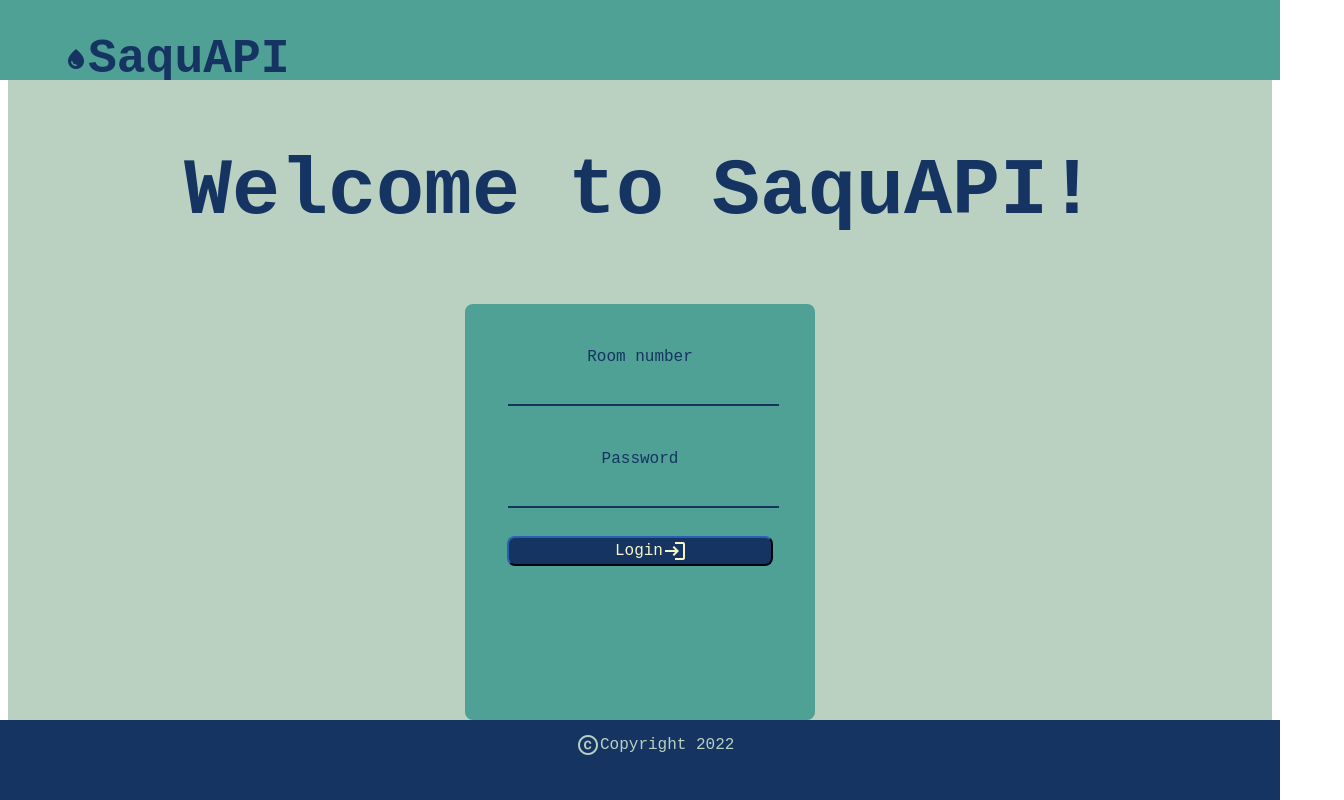
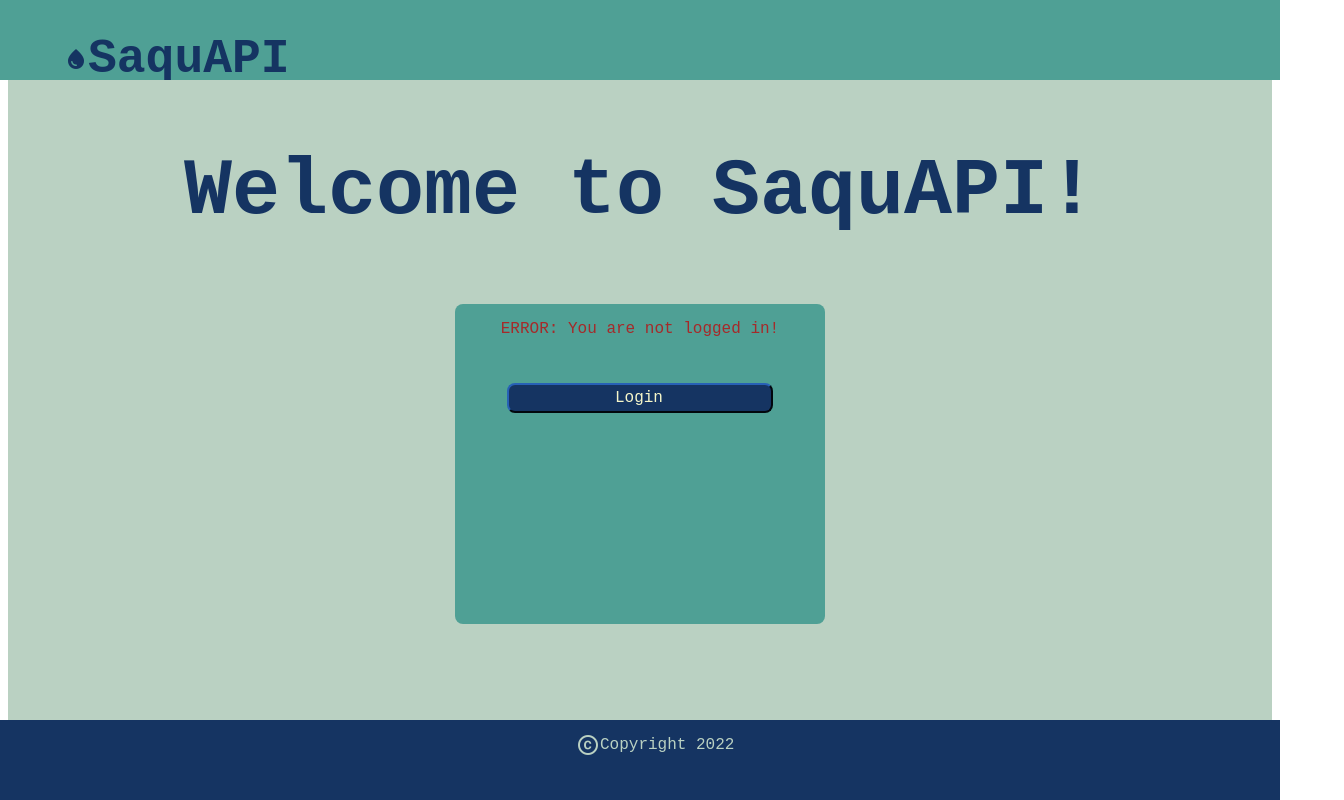
Before and after one commit to napsugarinf/SaquAPI_FrontEnd, an Angular app: page /error in a window 1280 px wide. Shown: the whole page, 1344 px wide, since content can reach past the window. Built offline with nearby package versions, Linux system fonts and the light colour scheme.

Commit message:
update admindashboard and add error component

```diff
--- a/src/app/admindashboard/admindashboard.component.html
+++ b/src/app/admindashboard/admindashboard.component.html
@@ -10,6 +10,12 @@
             </span>
         </div>
         <div class="changePassword_div">
+            <button id="changePassword_btn" (click)="logoutClickHandler()">
+                <span>
+                    <p style="margin-left: 20%;">Logout</p>
+                    <i class="material-icons">logout</i>
+                </span>
+              </button>
             <button id="changePassword_btn" (click)="changePasswordClickHandler()" >
                 <span>
                     <p>Change password</p>
@@ -39,7 +45,7 @@
                     <td (click)="selectRoomClickHandler(room)">{{room.date}}</td>
                     <td (click)="selectRoomClickHandler(room)">{{room.coldWater}}</td>
                     <td (click)="selectRoomClickHandler(room)">{{room.hotWater}}</td>
-                    <td class="td_color" (click)="imageClickHandler(room)">image</td>
+                    <td class="td_color" (click)="imageClickHandler(room)">[image]</td>
                 </tr>
             </tbody>
         </table>
--- a/src/app/admindashboard/admindashboard.component.scss
+++ b/src/app/admindashboard/admindashboard.component.scss
@@ -2,17 +2,19 @@
 
 .home{
     display: flex;
-    margin: 80px auto 0;
+    margin:80px auto 0;
     background-color: #BAD1C2;
-    padding: 0 16px;
-    max-width: 100%;
-    height:80vh;
+    padding: 5px 4px;
+    min-height: 550px;
+    width: 100%;
+    height:100%;
     flex-direction: column;
     align-items: center;
     position: relative;
 }
 
 .changePassword_div{
+    margin-top: 8%;
     grid-area: right;
     margin-left: 2em;
     margin-bottom: 5em;
@@ -72,13 +74,13 @@
     width: 20em;
     min-height: 1.5em;
     border-color:#153462;
-    margin-top: 8%;
+    margin-top: 5%;
 }
 #changePassword_btn span{
     display:flex;
     align-items: center;
     block-size: auto;
-    margin-left: 40%;
+    margin-left: 20%;
     max-width: 20em;
     max-height: 1.5em;
     font-size: medium;
@@ -92,12 +94,13 @@
 .table_box{
     background-color: #4FA095;
     display: flex;
-    height: 440px;
+    height: 100%;
     width: 800px;
     flex-direction: column;
     grid-template-areas:'right';
     border-radius: 8px ;
     align-items: center;
+    margin-bottom: 10px;
 }
 .style_table {
     border-collapse: collapse;
@@ -105,6 +108,7 @@
     font-family: sans-serif;
     min-width: 750px;
     box-shadow: 0 0 20px rgba(0, 0, 0, 0.3);
+    margin-bottom: 5px;
 }
 .style_table thead tr {
     background-color: #153462;
--- a/src/app/admindashboard/roomdata/roomdata.component.html
+++ b/src/app/admindashboard/roomdata/roomdata.component.html
@@ -23,6 +23,12 @@
             <i class="material-icons">done</i>
           </span>
         </button>
+        <button style="margin-bottom: 5%;" id="saveUpdate_btn" (click)="backClickHandler()">
+            <span>
+              <p style="margin-left: 15%;">Back</p>
+              <i style="margin-left: 5%;" class="material-icons">arrow_back_ios</i>
+            </span>
+          </button>
     </div>
     <div class="img_box">
         <img [src]="imgURL">
--- a/src/app/admindashboard/roomdata/roomdata.component.scss
+++ b/src/app/admindashboard/roomdata/roomdata.component.scss
@@ -7,9 +7,9 @@ $button_height: 1.5em;
     display: flex;
     margin: 80px auto 0;
     background-color: #BAD1C2;
-    padding: 0 16px;
-    max-width: 100%;
-    height:80vh;
+    padding: 0 5px;
+    width: 100%;
+    height:100%;
     flex-direction: row;
     align-items: center;
     position: relative;
@@ -17,12 +17,12 @@ $button_height: 1.5em;
 .form_group{
     background-color: #4FA095;
     display: flex;
-    height: 450px;
-    width: 400px;
+    height: 90%;
+    width: 65%;
     flex-direction: column;
     border-radius: 8px ;
     align-items: center;
-    margin-left: 200px;
+    margin: 5%;
 }
 
 #saveUpdate_btn{
@@ -33,6 +33,7 @@ $button_height: 1.5em;
     min-height: $button_height;
     border-color:#153462;
     margin-top: 8%;
+    margin-bottom: 4%;
 }
 #saveUpdate_btn span{
     display:flex;
@@ -51,8 +52,8 @@ $button_height: 1.5em;
 
 .rNumber_box{
     margin-top: 50px;
-    width:350px ;
-    height: 3em;
+    width:70% ;
+    height: 8%;
     display:flex;
     align-items: center;
 }
@@ -63,7 +64,7 @@ $button_height: 1.5em;
 }
 .date_box{
     width:350px ;
-    height: 3em;
+    height: 8%;
     display:flex;
     align-items: center;
 }
@@ -89,16 +90,17 @@ $button_height: 1.5em;
     border-bottom:2px solid #153462;
 }
 .img_box{
-    width: 500px;
-    height: 500px;
+    width: 90%;
+    height: 90%;
     background-color: #4FA095;
     border-radius: 8px ;
     align-items: center;
     display: flex;
-    margin-left: 10em;
+    margin:5%;
+
 }
 .img_box img{
-    width: 480px;
-    height: 480px;
-    margin-left: 10px;
+    width: 95%;
+    height: 95%;
+    margin-left: 2.5%;
 }
--- a/src/app/admindashboard/roomdata/roomdata.component.ts
+++ b/src/app/admindashboard/roomdata/roomdata.component.ts
@@ -7,6 +7,7 @@ import Swal from 'sweetalert2';
 import { RoomData } from 'src/app/model/roomdata';
 import { AdmindashboardService } from '../../service/admindashboard.service';
 import { UpdateData } from 'src/app/model/updatedata';
+import { LoginComponent } from 'src/app/login/login.component';
 
 @Component({
   selector: 'app-roomdata',
@@ -32,6 +33,10 @@ export class RoomdataComponent implements OnInit {
   }
 
   ngOnInit(): void {
+    if(LoginComponent.roomNr!=99){
+      //this.router.navigateByUrl('/error');
+    }
+    else{
       if(this.selectRoom===undefined || this.selectRoom.roomNumber===undefined || this.selectRoom.date===undefined || this.selectRoom.key===undefined){
         this.roomNumber=0
         this.date="-";
@@ -43,9 +48,9 @@ export class RoomdataComponent implements OnInit {
         this.updateHotWater=String(this.selectRoom.hotWater);
         this.displayImage(this.selectRoom.key)
       }
-    //this.selectRoom=this.apiService.getSelectRoom();
-    console.log(this.selectRoom?.coldWater);
     }
+  }
+
   displayImage(key:String){
     this.apiService.getImage(key)
       .subscribe(
@@ -79,4 +84,8 @@ export class RoomdataComponent implements OnInit {
     }
   }
 
+  backClickHandler(): void {
+    this.router.navigateByUrl('/admindashboard');
   }
+
+}
--- a/src/app/app-routing.module.ts
+++ b/src/app/app-routing.module.ts
@@ -8,6 +8,7 @@ import { UploadComponent } from './userdashboard/upload/upload.component';
 import { AdmindashboardComponent } from './admindashboard/admindashboard.component';
 import { RoomdataComponent } from './admindashboard/roomdata/roomdata.component';
 import { ChangepasswordComponent } from './changepassword/changepassword.component';
+import { ErrorComponent } from './error/error.component';
 
 const routes: Routes = [
   { path: 'login', component: LoginComponent},
@@ -16,6 +17,7 @@ const routes: Routes = [
   { path: 'changepassword', component: ChangepasswordComponent},
   { path: 'admindashboard', component: AdmindashboardComponent},
   { path: 'admindashboard/roomdata', component: RoomdataComponent},
+  { path: 'error', component: ErrorComponent},
   { path: '**', component: LoginComponent}
 ];
 
--- a/src/app/app.module.ts
+++ b/src/app/app.module.ts
@@ -12,6 +12,7 @@ import { UploadComponent } from './userdashboard/upload/upload.component';
 import { AdmindashboardComponent } from './admindashboard/admindashboard.component';
 import { RoomdataComponent } from './admindashboard/roomdata/roomdata.component';
 import { ChangepasswordComponent } from './changepassword/changepassword.component';
+import { ErrorComponent } from './error/error.component';
 //import { AuthenticationService } from './_services/authentication.service';
 
 @NgModule({
@@ -25,6 +26,7 @@ import { ChangepasswordComponent } from './changepassword/changepassword.compone
     AdmindashboardComponent,
     RoomdataComponent,
     ChangepasswordComponent,
+    ErrorComponent,
   ],
   imports: [
     BrowserModule,
--- /dev/null
+++ b/src/app/error/error.component.html
@@ -0,0 +1,11 @@
+<div class="home">
+    <h2>Welcome to SaquAPI!</h2>
+    <div class="form_group">
+       <p style="color:brown ;">ERROR: You are not logged in!</p>
+        <button id="login_btn" (click)="loginClickHandler()">
+        <span>
+          <p>Login</p>
+        </span>
+      </button>
+    </div>
+  </div>
--- /dev/null
+++ b/src/app/error/error.component.scss
@@ -0,0 +1,51 @@
+$button_width: 20em;
+$button_height: 1.5em;
+
+.home{
+    display: flex;
+    margin: 80px auto 0;
+    background-color: #BAD1C2;
+    padding: 0 16px;
+    max-width: 100%;
+    height:80vh;
+    flex-direction: column;
+    align-items: center;
+    position: relative;
+}
+h2{
+    text-align: center;
+    color: #153462;
+    font-size: 10vh;
+}
+.form_group{
+    background-color: #4FA095;
+    display: flex;
+    height: 50%;
+    width: 30%;
+    flex-direction: column;
+    border-radius: 8px ;
+    align-items: center;
+}
+#login_btn{
+    border-radius: 8px;
+    background-color: #153462;
+    color:#F6F6C9;
+    width: $button_width;
+    min-height: $button_height;
+    border-color:#153462;
+    margin-top: 8%;
+}
+#login_btn span{
+    display:flex;
+    align-items: center;
+    block-size: auto;
+    margin-left: 40%;
+    max-width: $button_width;
+    max-height: $button_height;
+    font-size: medium;
+}
+#login_btn:hover {
+    background-color: #BAD1C2;
+    color: #153462;
+    border-color: #153462;
+}
--- /dev/null
+++ b/src/app/error/error.component.ts
@@ -0,0 +1,19 @@
+import { Component, OnInit } from '@angular/core';
+import { Router } from '@angular/router';
+
+@Component({
+  selector: 'app-error',
+  templateUrl: './error.component.html',
+  styleUrls: ['./error.component.scss']
+})
+export class ErrorComponent implements OnInit {
+
+  constructor(private router: Router) { }
+
+  ngOnInit(): void {
+  }
+  loginClickHandler(){
+    this.router.navigateByUrl('/login');
+  }
+
+}
--- a/src/app/header/header.component.scss
+++ b/src/app/header/header.component.scss
@@ -6,7 +6,7 @@ span{
     color: #153462;
     padding-left: 5%;
     font-weight: 600;
-    width: 100%
+    width: 90%
 }
 .api_name {
     text-align: left;
```
Also changed, not shown: src/app/admindashboard/admindashboard.component.ts (+21 -10 lines), 1 other file (tests, documents, lock files or other folders). Lines whose indentation alone changed are shown as unchanged.
